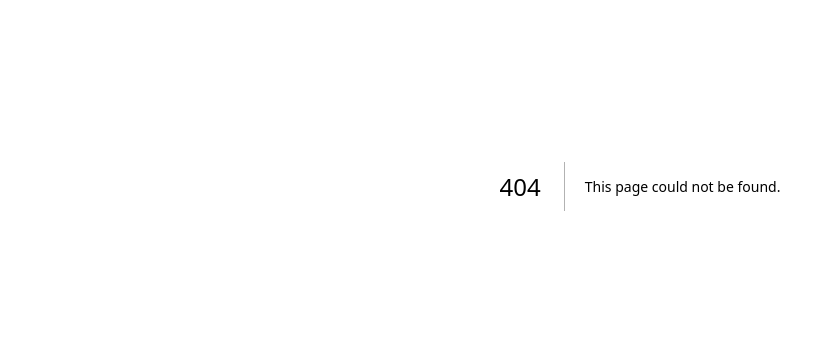
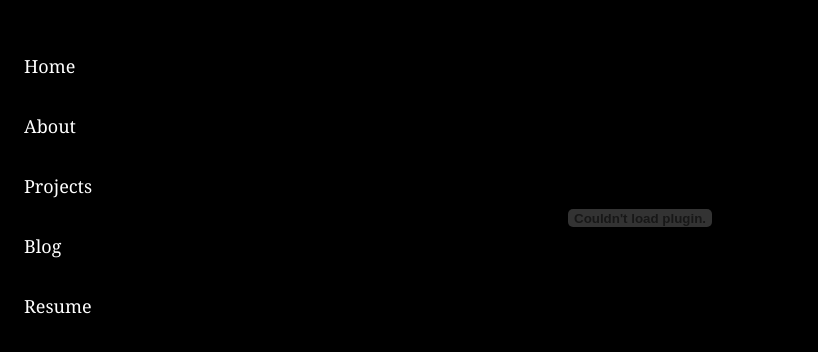
Before and after one commit to VijayGKR/Portfolio, a Next.js app: page /resume in a window 1280 px wide. Before the commit this address had no page. Shown: the part 214-566 px from the top of the page, without its empty margins (0-818 px from the left). Built offline with nearby package versions, Linux system fonts and the light colour scheme.

Commit message:
Added resume to website

```diff
--- a/app/page.tsx
+++ b/app/page.tsx
@@ -27,6 +27,7 @@ export default function Home() {
             <li><a href="/about" className="text-lg sm:text-xl hover:text-blue-400 transition duration-300">About</a></li>
             <li><a href="/projects" className="text-lg sm:text-xl hover:text-blue-400 transition duration-300">Projects</a></li>
             <li><a href="/blog" className="text-lg sm:text-xl hover:text-blue-400 transition duration-300">Blog</a></li>
+            <li><a href="/resume" className="text-lg sm:text-xl hover:text-blue-400 transition duration-300">Resume</a></li>
           </ul>
         </nav>
         <div className="max-w-5xl mx-auto w-full h-full flex flex-col justify-between">
--- /dev/null
+++ b/app/resume/page.tsx
@@ -0,0 +1,44 @@
+import Link from 'next/link';
+
+export default function Resume() {
+  return (
+    <main className="min-h-screen bg-black text-white font-serif p-4 sm:p-8">
+      <nav className="fixed left-0 top-0 sm:top-1/2 sm:-translate-y-1/2 w-full sm:w-auto sm:h-auto flex sm:flex-col justify-center items-center sm:items-start z-10 bg-black bg-opacity-70 sm:bg-opacity-0">
+        <ul className="flex sm:flex-col space-x-4 sm:space-x-0 sm:space-y-8 p-4 sm:p-6">
+          <li>
+            <Link href="/" className="text-white hover:text-gray-300 transition duration-300 text-sm sm:text-lg">
+              Home
+            </Link>
+          </li>
+          <li>
+            <Link href="/about" className="text-white hover:text-gray-300 transition duration-300 text-sm sm:text-lg">
+              About
+            </Link>
+          </li>
+          <li>
+            <Link href="/projects" className="text-white hover:text-gray-300 transition duration-300 text-sm sm:text-lg">
+              Projects
+            </Link>
+          </li>
+          <li>
+            <Link href="/blog" className="text-white hover:text-gray-300 transition duration-300 text-sm sm:text-lg">
+              Blog
+            </Link>
+          </li>
+          <li>
+            <Link href="/resume" className="text-white hover:text-gray-300 transition duration-300 text-sm sm:text-lg">
+              Resume
+            </Link>
+          </li>
+        </ul>
+      </nav>
+      <div className="max-w-5xl mx-auto pt-16 sm:pt-0 h-screen">
+        <embed
+          src="/resume.pdf"
+          type="application/pdf"
+          className="w-full h-full"
+        />
+      </div>
+    </main>
+  );
+}
```
Also changed, not shown: 1 other file (tests, documents, lock files or other folders).
